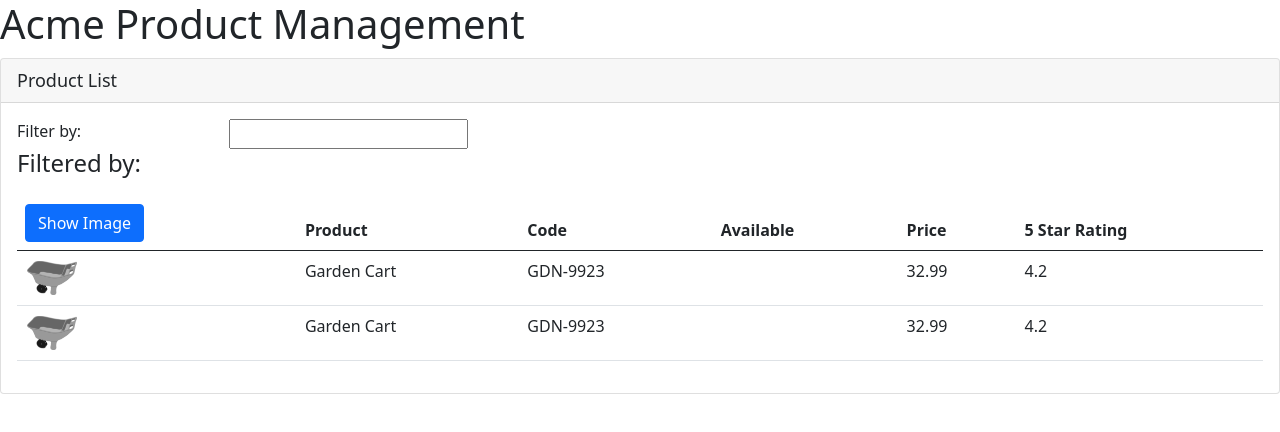
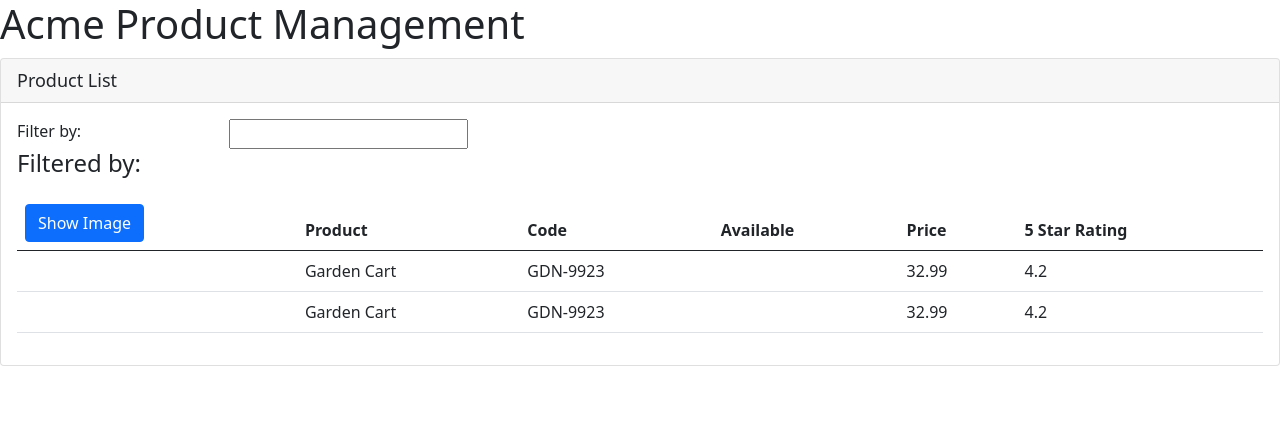
Before and after one commit to diaz4674/angular-getting-started, an Angular app in the folder apm-new/: page / in a window 1280 px wide. Shown: the top 432 px of the page. Built offline with nearby package versions, Linux system fonts and the light colour scheme.

Commit message:
toggle images working

```diff
--- a/apm-new/src/app/products/product-list.component.html
+++ b/apm-new/src/app/products/product-list.component.html
@@ -19,8 +19,8 @@
         <thead>
           <tr>
             <th>
-              <button class='btn btn-primary'>
-                Show Image
+              <button class='btn btn-primary' (click)='toggleImage()'>
+                {{ showImage ? 'Hide' : 'Show'}} Image
               </button>
             </th>
             <th>Product</th>
@@ -32,8 +32,8 @@
         </thead>
         <tbody>
           <tr *ngFor='let product of products'>
-            <td><img [src]='product.imageURL' [title]='product.productName' [style.width.px]='imageWidth'
-                [style.margin.px]='imageMargin' /></td>
+            <td><img *ngIf='showImage' [src]='product.imageURL' [title]='product.productName'
+                [style.width.px]='imageWidth' [style.margin.px]='imageMargin' /></td>
             <td>{{product.productName}}</td>
             <td>{{product.productCode}}</td>
             <td>{{product.productreleaseDate}}</td>
--- a/apm-new/src/app/products/product-list.component.ts
+++ b/apm-new/src/app/products/product-list.component.ts
@@ -9,6 +9,7 @@ export class ProductListComponent {
   pageTitle: string = 'Product List';
   imageWidth: number = 50;
   imageMargin: number = 2;
+  showImage: boolean = false;
   products: any[] = [{
     "productID": 1,
     "productName": "Garden Cart",
@@ -27,4 +28,7 @@ export class ProductListComponent {
     "starRating": 4.2
   }
   ];
+  toggleImage(): void {
+    this.showImage = !this.showImage;
+  }
 }
```
